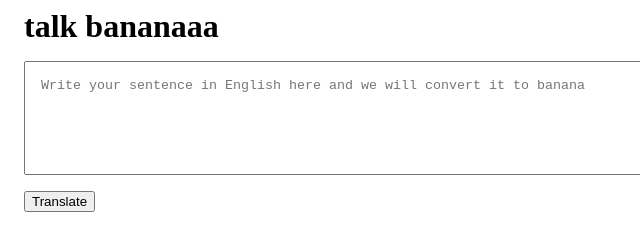
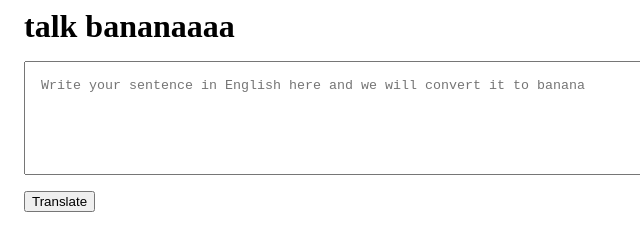
Before and after one commit to shaswata-karan/neogcamp-banana-speak, a plain HTML site: page index.html in a window 1280 px wide. Shown: the full height of the page, 0-640 px from the left. Drawn offline with Linux system fonts and the light colour scheme.

Commit message:
updated index.html

```diff
--- a/index.html
+++ b/index.html
@@ -29,7 +29,7 @@
 </head>
 
 <body>
-    <h1>talk bananaaa</h1>
+    <h1>talk bananaaaa</h1>
     <textarea id="txt-input"
         placeholder="Write your sentence in English here and we will convert it to banana"></textarea>
     <button id="btn-translate">Translate</button>
```
